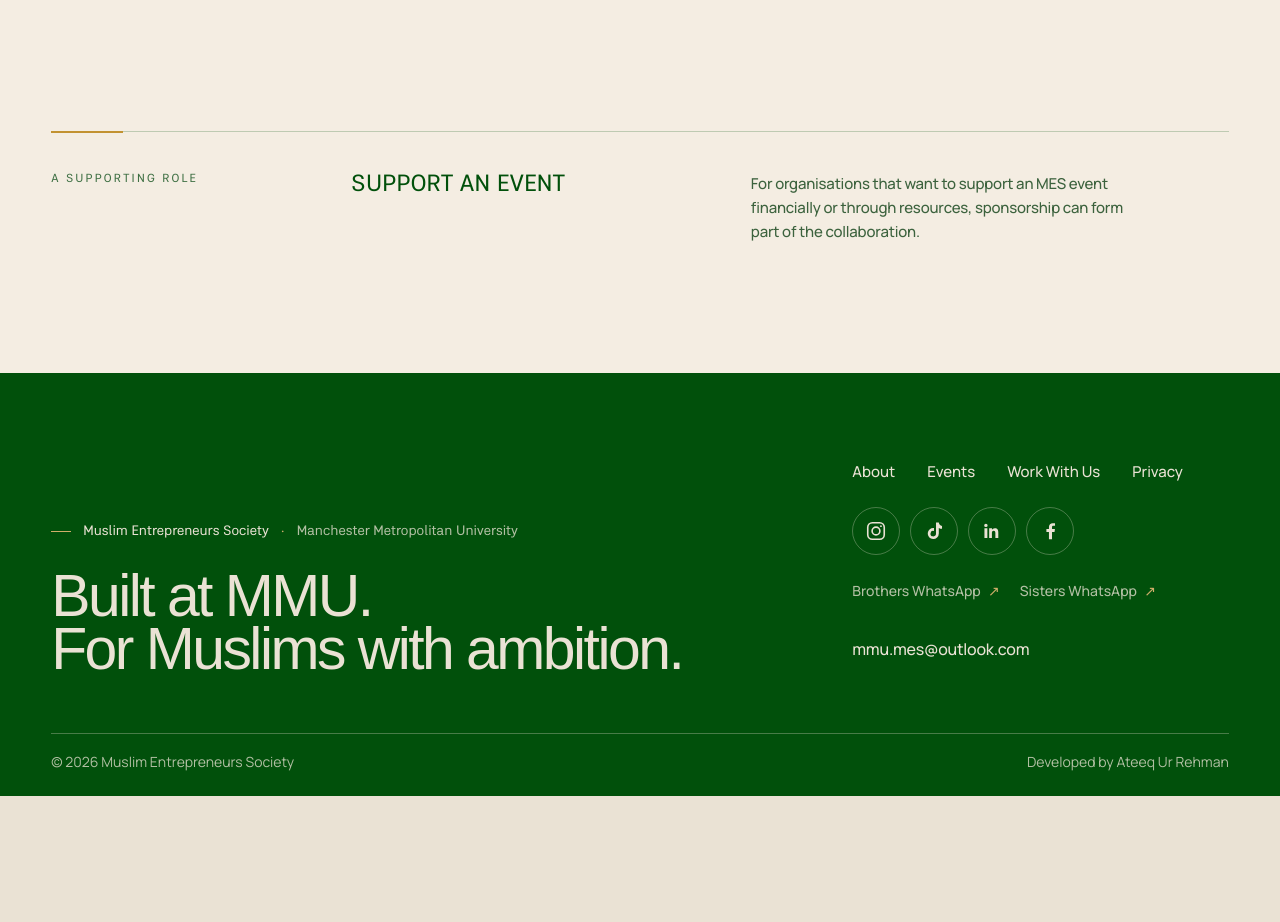
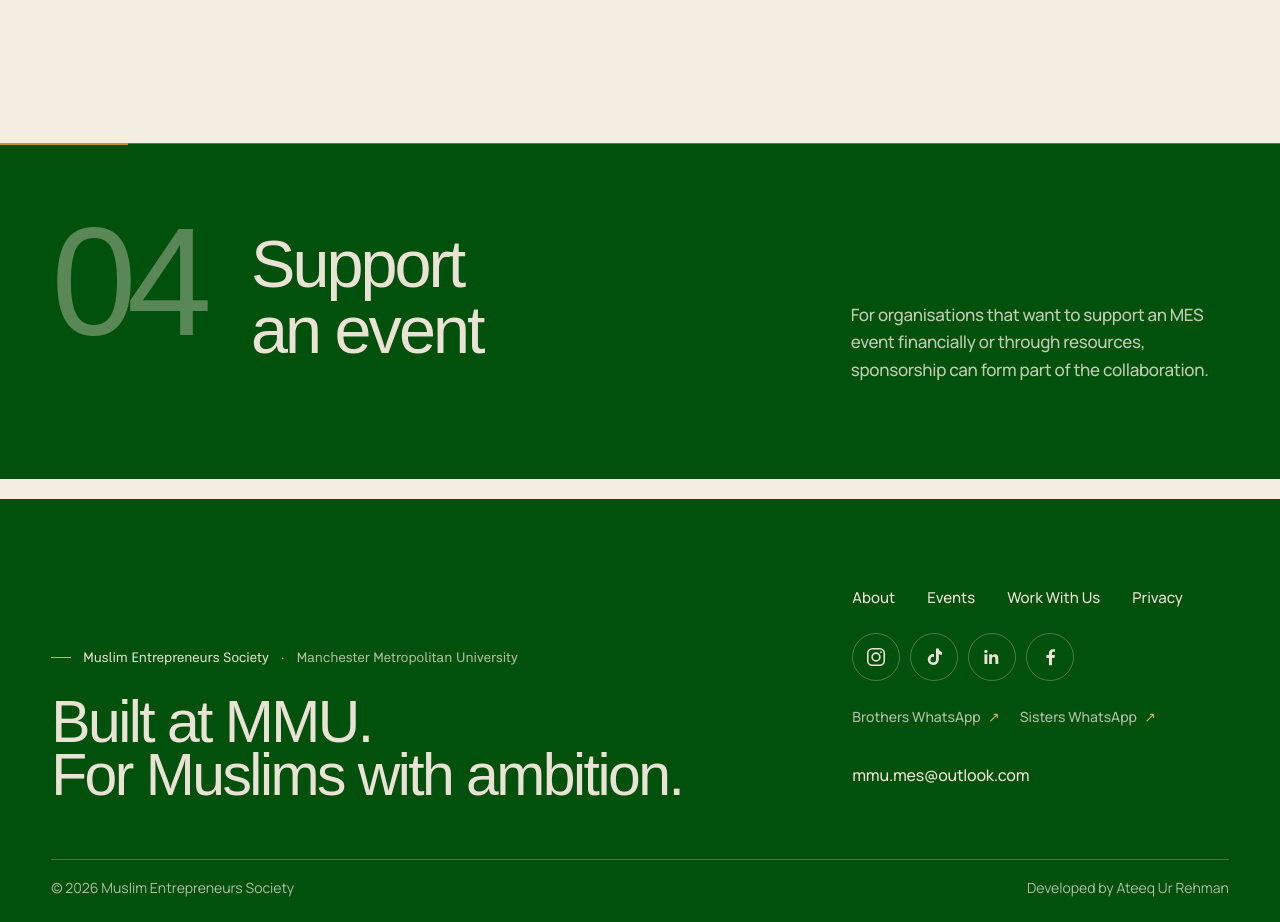
Before and after one commit to ateeqrehman360/MES-Website, a Next.js app: page /work-with-us in a window 1280 px wide. Shown: the part 2800-3722 px from the top of the page. Before the commit the page ends 3596 px from the top, so only its background shows below. Built offline with nearby package versions, Linux system fonts and the light colour scheme; a web font is replaced by a local one.

Commit message:
refine support an event chapter

```diff
--- a/src/components/sections/ways-to-work-with-us.module.css
+++ b/src/components/sections/ways-to-work-with-us.module.css
@@ -8,7 +8,8 @@
 }
 
 .inner {
-  padding-block: clamp(4.5rem, 19vw, 7rem) clamp(4.75rem, 20vw, 7rem);
+  --ways-section-end-space: clamp(4.75rem, 20vw, 7rem);
+  padding-block: clamp(4.5rem, 19vw, 7rem) var(--ways-section-end-space);
 }
 
 .intro {
@@ -17,8 +18,7 @@
   padding-block-end: clamp(4.25rem, 18vw, 6.5rem);
 }
 
-.eyebrow,
-.supportLabel {
+.eyebrow {
   margin: 0;
   color: var(--mes-deep-green);
   font-family: var(--font-hero-kommon), Arial, Helvetica, sans-serif;
@@ -125,52 +125,38 @@
 
 .support {
   position: relative;
-  display: grid;
-  gap: 0.9rem;
-  margin-block-start: 1rem;
-  padding: 1.75rem 0 0 1.25rem;
-  border-block-start: 1px solid var(--ways-rule);
+  isolation: isolate;
+  min-height: 0;
+  margin-block-start: clamp(1.5rem, 5vw, 3rem);
+  margin-block-end: calc(1.25rem - var(--ways-section-end-space));
+  margin-inline: calc(var(--site-gutter) * -1);
+  padding: clamp(3.5rem, 13vw, 5rem) var(--site-gutter);
+  border-block-start-color: rgb(234 226 212 / 32%);
+  background: var(--mes-deep-green);
+  color: var(--mes-cream);
 }
 
 .support::before {
-  content: "";
-  position: absolute;
-  inset-block: 1.8rem 0;
-  inset-inline-start: 0;
-  width: 2px;
-  background: var(--mes-gold);
+  width: clamp(4.5rem, 10vw, 8rem);
+  height: 2px;
 }
 
-.supportLabel {
-  color: var(--mes-muted-green-deep);
+.support .number {
+  color: rgb(97 140 93 / 92%);
 }
 
-.supportTitle {
-  margin: 0.25rem 0 0;
-  color: var(--mes-deep-green);
-  font-family: var(--font-hero-kommon), Arial, Helvetica, sans-serif;
-  font-size: clamp(1.25rem, 6vw, 1.5rem);
-  font-weight: 400;
-  letter-spacing: 0.01em;
-  line-height: 1.15;
-  text-transform: uppercase;
+.support .pathwayTitle {
+  color: var(--mes-cream);
 }
 
-.supportCopy {
-  max-width: 39rem;
-  margin: 0;
-  color: var(--ways-quiet);
-  font-family: var(--font-manrope), Arial, Helvetica, sans-serif;
-  font-size: 0.9375rem;
-  font-weight: 500;
-  letter-spacing: -0.012em;
-  line-height: 1.62;
-  text-wrap: pretty;
+.support .pathwayCopy {
+  color: rgb(234 226 212 / 84%);
 }
 
 @media (min-width: 48rem) {
   .inner {
-    padding-block: clamp(6rem, 11vw, 9rem) clamp(6rem, 10vw, 8rem);
+    --ways-section-end-space: clamp(6rem, 10vw, 8rem);
+    padding-block: clamp(6rem, 11vw, 9rem) var(--ways-section-end-space);
   }
 
   .intro {
@@ -235,31 +221,8 @@
   }
 
   .support {
-    grid-template-columns: repeat(6, minmax(0, 1fr));
-    column-gap: clamp(1rem, 2vw, 1.5rem);
-    align-items: start;
-    gap: 0;
-    margin-block-start: 2.25rem;
-    padding: 2.5rem 0 0;
-  }
-
-  .support::before {
-    inset-block: -1px auto;
-    width: 4.5rem;
-    height: 2px;
-  }
-
-  .supportLabel {
-    grid-column: 1 / span 2;
-  }
-
-  .supportTitle {
-    grid-column: 3 / span 2;
-    margin: 0;
-  }
-
-  .supportCopy {
-    grid-column: 5 / -1;
+    min-height: 21rem;
+    padding-block: clamp(4rem, 8vw, 5.5rem);
   }
 }
 
@@ -328,16 +291,9 @@
     grid-column: 8 / span 4;
   }
 
-  .supportLabel {
-    grid-column: 1 / span 2;
-  }
-
-  .supportTitle {
-    grid-column: 4 / span 3;
-  }
-
-  .supportCopy {
-    grid-column: 8 / span 4;
+  .support {
+    min-height: clamp(21rem, 25vw, 24rem);
+    padding-block: clamp(4.25rem, 6.5vw, 5.75rem);
   }
 }
 
@@ -347,22 +303,17 @@
   .intro[data-revealed="true"] .introCopy,
   .pathway[data-revealed="true"] .number,
   .pathway[data-revealed="true"] .pathwayTitle,
-  .pathway[data-revealed="true"] .pathwayCopy,
-  .support[data-revealed="true"] .supportLabel,
-  .support[data-revealed="true"] .supportTitle,
-  .support[data-revealed="true"] .supportCopy {
+  .pathway[data-revealed="true"] .pathwayCopy {
     animation: ways-rise 640ms var(--ease-premium) both;
   }
 
   .intro[data-revealed="true"] .heading,
-  .pathway[data-revealed="true"] .pathwayTitle,
-  .support[data-revealed="true"] .supportTitle {
+  .pathway[data-revealed="true"] .pathwayTitle {
     animation-delay: 70ms;
   }
 
   .intro[data-revealed="true"] .introCopy,
-  .pathway[data-revealed="true"] .pathwayCopy,
-  .support[data-revealed="true"] .supportCopy {
+  .pathway[data-revealed="true"] .pathwayCopy {
     animation-delay: 140ms;
   }
 
--- a/src/components/sections/ways-to-work-with-us.tsx
+++ b/src/components/sections/ways-to-work-with-us.tsx
@@ -55,16 +55,19 @@
               <p className={styles.pathwayCopy}>{pathway.copy}</p>
             </li>
           ))}
+          <li className={`${styles.pathway} ${styles.support}`} data-reveal-block>
+            <span className={styles.number} aria-hidden="true">
+              04
+            </span>
+
+            <h3 className={styles.pathwayTitle}>Support an event</h3>
+
+            <p className={styles.pathwayCopy}>
+              For organisations that want to support an MES event financially or
+              through resources, sponsorship can form part of the collaboration.
+            </p>
+          </li>
         </ol>
-
-        <aside className={styles.support} data-reveal-block>
-          <p className={styles.supportLabel}>A supporting role</p>
-          <h3 className={styles.supportTitle}>Support an event</h3>
-          <p className={styles.supportCopy}>
-            For organisations that want to support an MES event financially or
-            through resources, sponsorship can form part of the collaboration.
-          </p>
-        </aside>
       </div>
     </WaysToWorkWithUsMotion>
   );
```
